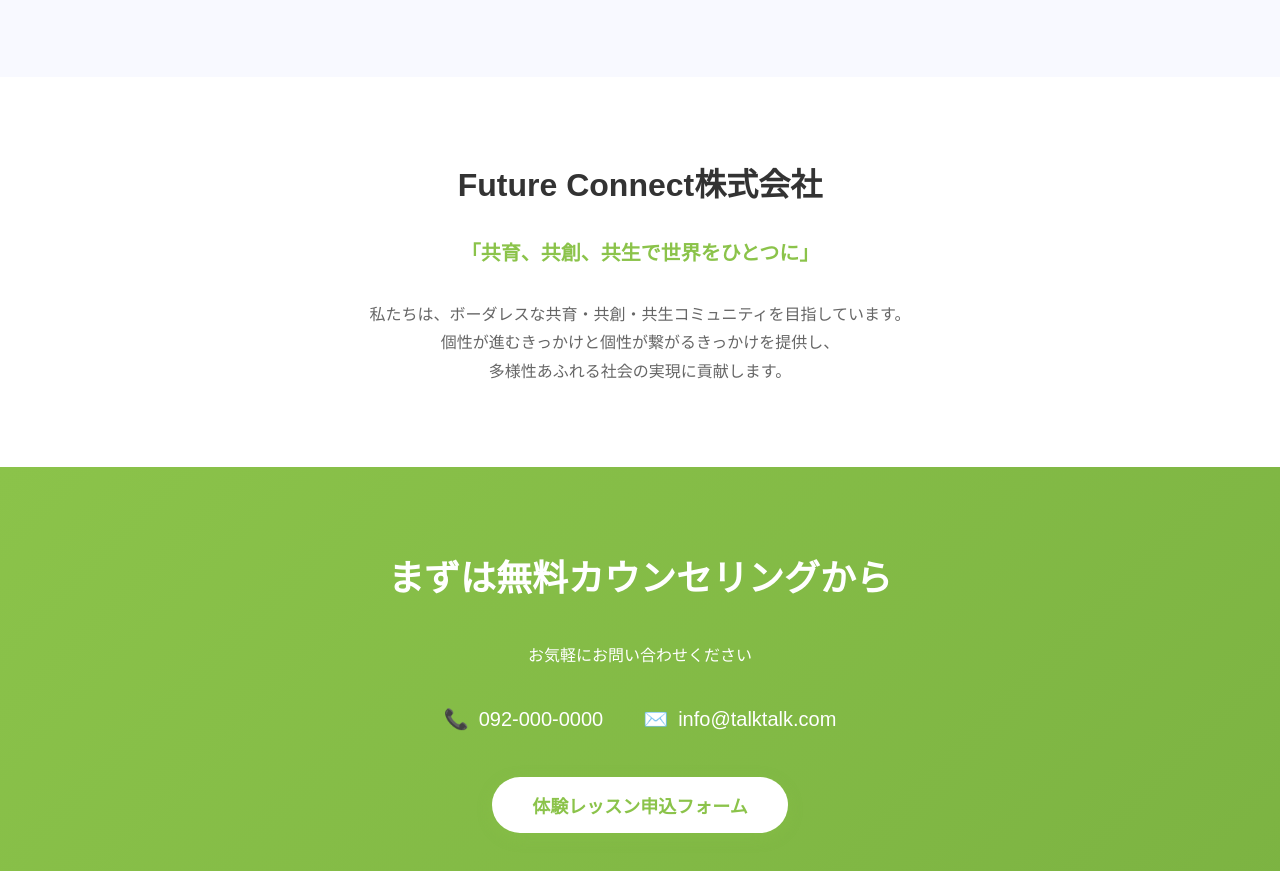
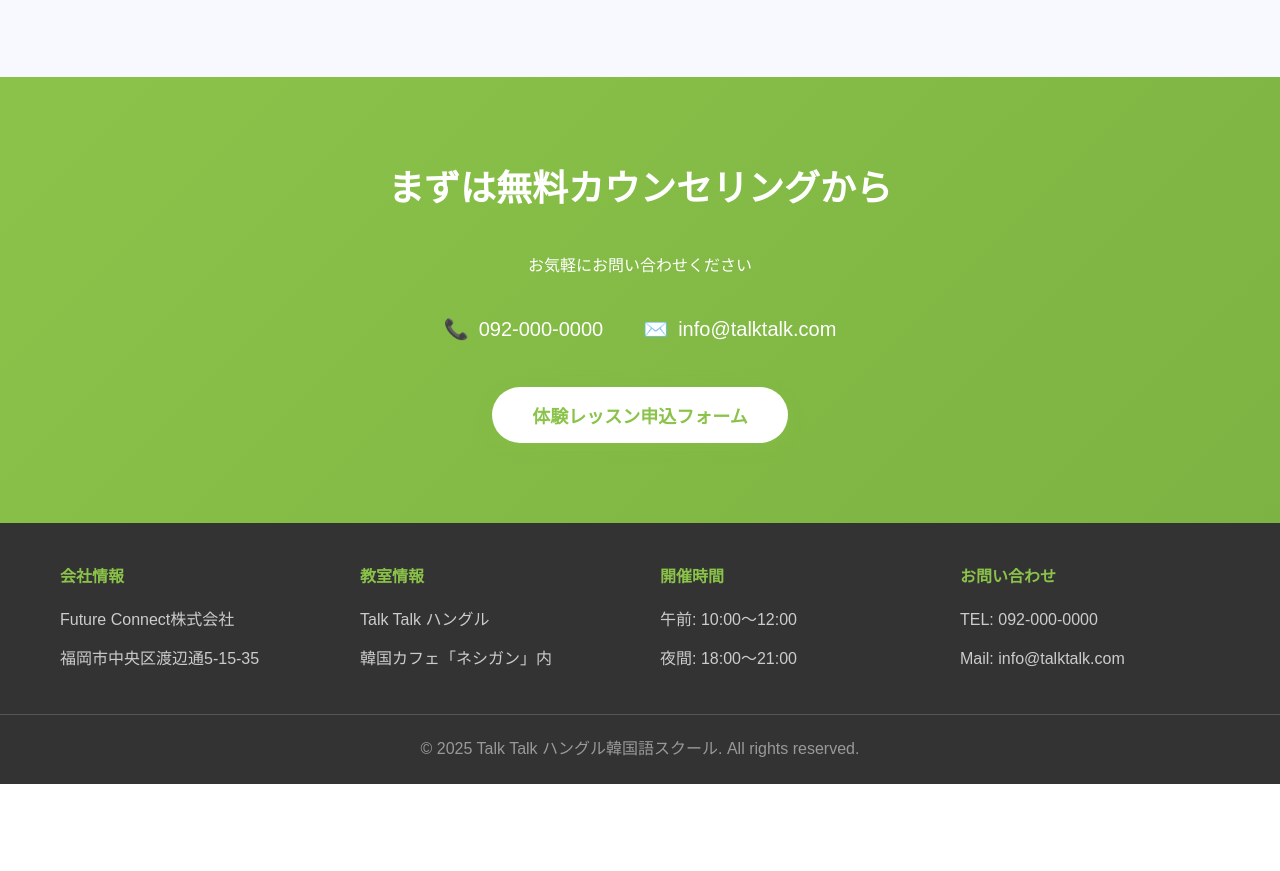
Before and after one commit to toyotakah/talktalk, a plain HTML site: page index.html in a window 1280 px wide. Shown: the part 8851-9722 px from the top of the page. After the commit the page ends 9635 px from the top, so only its background shows below. Drawn offline with Linux system fonts and the light colour scheme.

Commit message:
Update index.html
delete company section

```diff
--- a/index.html
+++ b/index.html
@@ -1396,21 +1396,6 @@
         </div>
     </section>
 
-    <!-- Company Section -->
-    <section>
-        <div class="container">
-            <div class="company-info">
-                <h3 class="company-name">Future Connect株式会社</h3>
-                <p class="company-philosophy">「共育、共創、共生で世界をひとつに」</p>
-                <p class="company-desc">
-                    私たちは、ボーダレスな共育・共創・共生コミュニティを目指しています。<br>
-                    個性が進むきっかけと個性が繋がるきっかけを提供し、<br>
-                    多様性あふれる社会の実現に貢献します。
-                </p>
-            </div>
-        </div>
-    </section>
-
     <!-- CTA Section -->
     <section class="cta-section">
         <div class="container">
```
